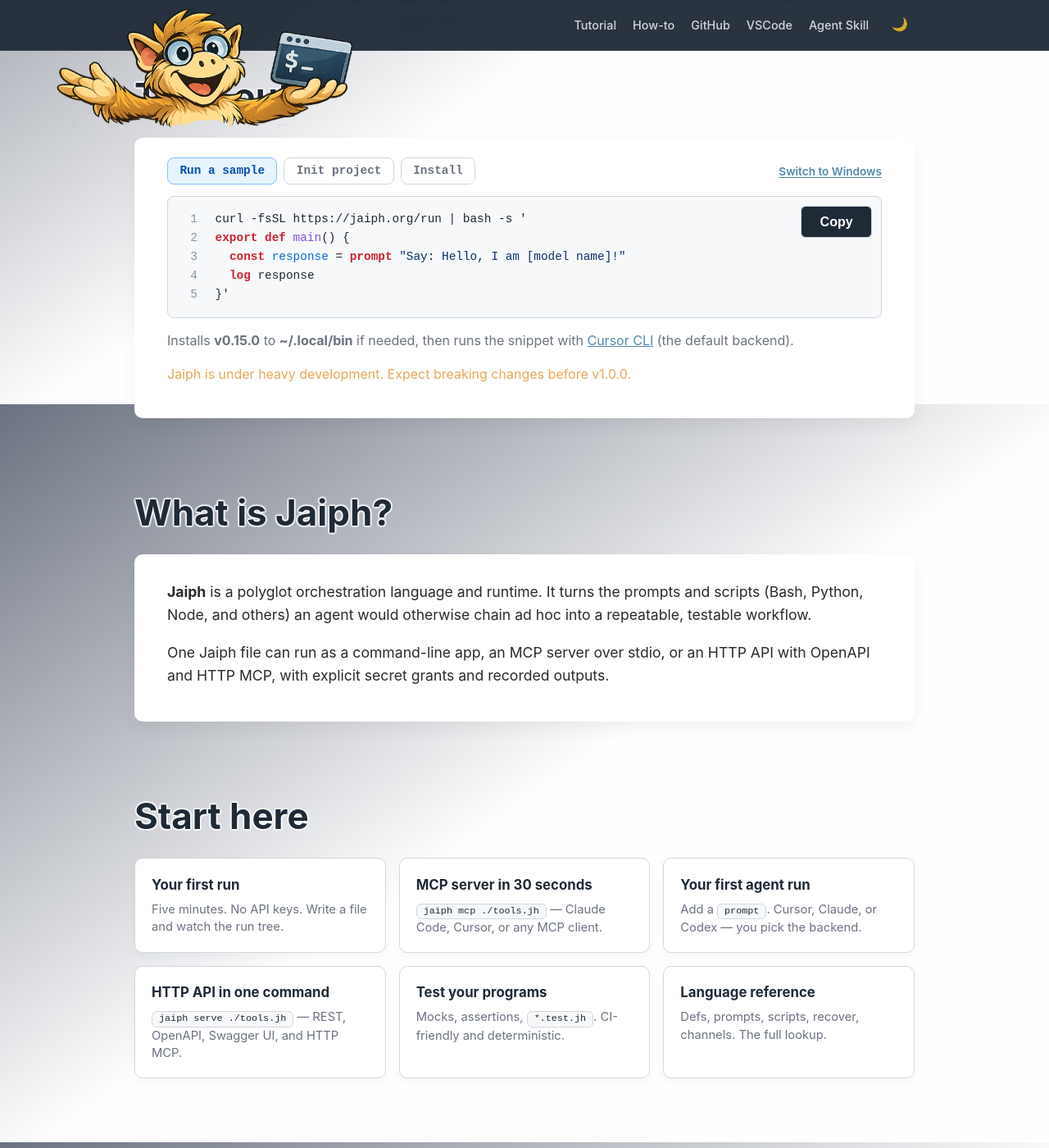
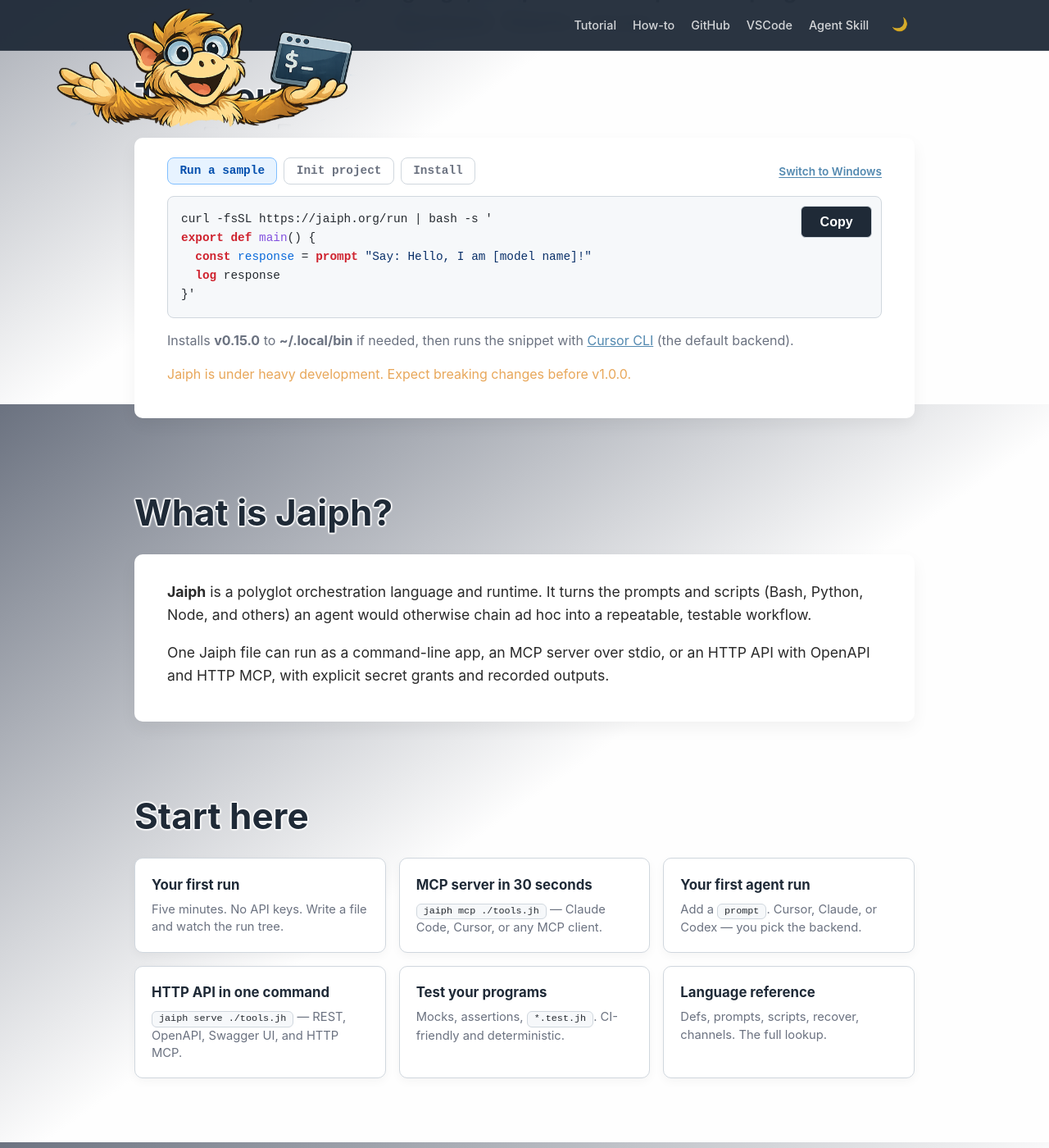
Before and after one commit to jaiphlang/jaiph, a Jekyll site: the page built from docs/index.html, in a window 1280 px wide and 1400 px high, scrolled down 407 px. Shown: the whole window at 82% size. Built offline with Jekyll 4.4.1, drawn with Linux system fonts in a browser that asks for light colours.

Commit message:
Fix: keep install samples readable beside the Copy button
Co-authored-by: Cursor <cursoragent@cursor.com>

```diff
--- a/docs/assets/css/style.css
+++ b/docs/assets/css/style.css
@@ -531,6 +531,8 @@ pre {
     font-size: 0.9rem;
     border: 1px solid var(--pre-border);
     position: relative;
+    /* One line plus the Copy button is shorter than the button. Two lines clears it. */
+    min-height: calc(2lh + 2rem);
 }
 
 code {
@@ -654,6 +656,20 @@ pre code .code-line::before {
 
 .try-it-out .copy-code-button:hover {
     background: #415d83;
+}
+
+/* Install snippets are commands, not listings. No line numbers; inset replaces the gutter. */
+.try-it-out pre code .code-line::before {
+    content: none;
+}
+
+.try-it-out pre code .code-line {
+    width: max-content;
+    min-width: 100%;
+    box-sizing: border-box;
+    padding-left: 1rem;
+    /* Clears the overlay Copy button so the command can scroll out from under it. */
+    padding-right: 7rem;
 }
 
 [data-theme="dark"] .try-it-out .copy-code-button {
@@ -1436,10 +1452,6 @@ pre code .code-line::before {
         font-size: 0.72rem;
     }
 
-    .try-it-out pre code .code-line {
-        padding-left: 2.4em;
-    }
-
     .tagline .separator {
         margin: 0 0.4rem;
     }
```
